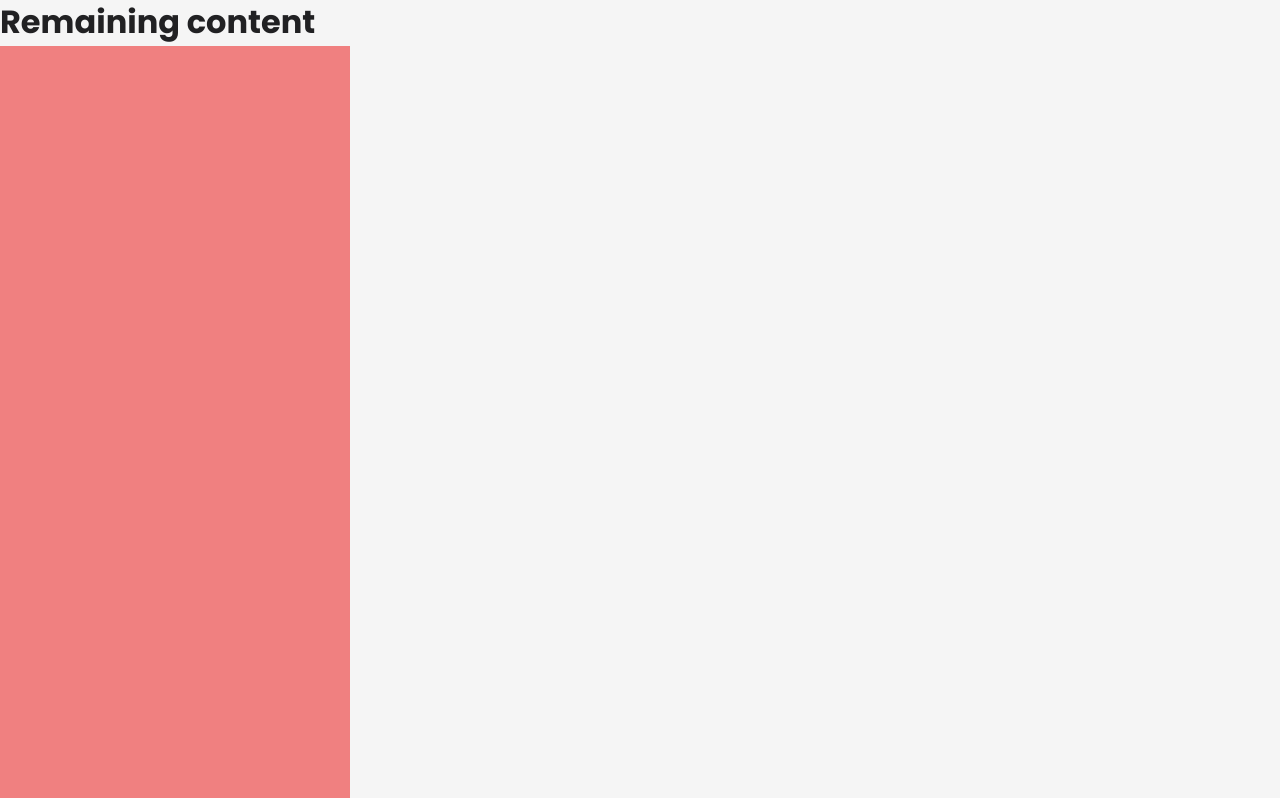
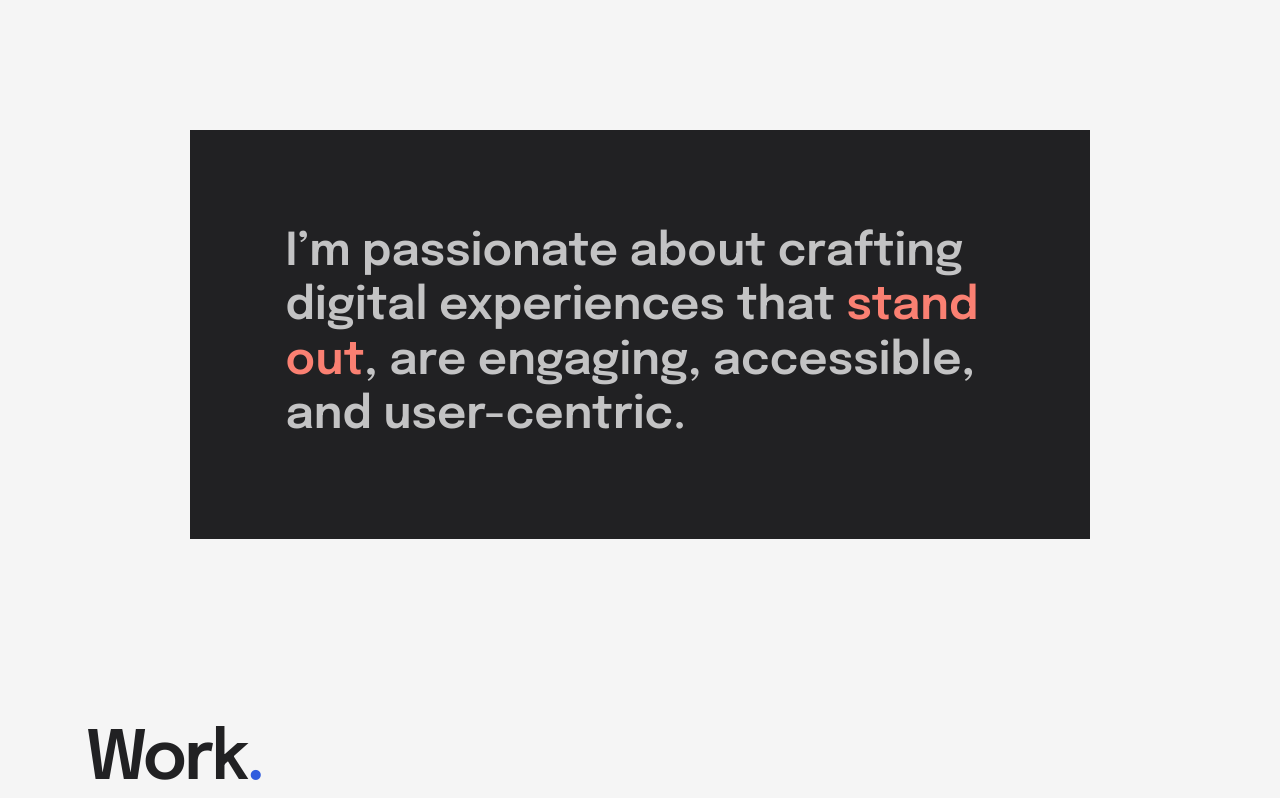
Before and after one commit to kunle-coded/kunleadesokan, a React (Vite) app in the folder v1/: page / in a window 1280 px wide. Shown: the part 802-1600 px from the top of the page. Built offline with nearby package versions, Linux system fonts and the light colour scheme.

Commit message:
complete intro section, create section title component, add h4 font size clamp function

```diff
--- a/v1/src/components/hero/Hero.tsx
+++ b/v1/src/components/hero/Hero.tsx
@@ -1,7 +1,5 @@
-import React, { MouseEventHandler, useEffect, useRef, useState } from 'react';
+// import React, { MouseEventHandler, useEffect, useRef, useState } from 'react';
 import TextButton from '../../ui/buttons/TextButton';
-import Display from '../../ui/headings/Display';
-import HeadingOne from '../../ui/headings/HeadingOne';
 import DesktopWireframe from './DesktopWireframe';
 import styles from './Hero.module.css';
 import MobileWireframe from './MobileWireframe';
@@ -23,11 +21,11 @@ function Hero() {
             <div className={styles.hroTxt}>
               {/* <p style={{ fontFamily: 'Fira Code' }}>{`<Hi, I'm,/>`}</p> */}
               <div className={styles.hroTxtDspl}>
-                <Display>Kunle</Display>
+                <h1 className="display">Kunle</h1>
                 <span>.</span>
               </div>
               <div className={styles.hroTxtHdg}>
-                <HeadingOne>Creating magic for the web.</HeadingOne>
+                <h1 className="headingOne">Creating magic for the web.</h1>
               </div>
               <div className={styles.hroTxtCta}>
                 <TextButton href="/work">View my work</TextButton>
--- a/v1/src/components/intro/Intro.module.css
+++ b/v1/src/components/intro/Intro.module.css
@@ -1,3 +1,45 @@
-.secCntnr {
+.secIntrCntnr {
   display: block;
+  width: 100%;
+  margin: 0;
+  margin-top: var(--margin-desktop-spcr);
+  margin-bottom: var(--margin-desktop-spcr);
+  padding: 0;
 }
+
+.intrInnrCntnr {
+  display: flex;
+  margin: var(--margin-desktop-clm);
+  padding: 0;
+}
+
+.intrCntWrppr {
+  display: flex;
+  justify-content: center;
+  -webkit-box-pack: center;
+  align-items: center;
+  -webkit-box-align: center;
+  width: 100%;
+  margin-top: 0;
+  margin-right: 6.25rem;
+  margin-left: 6.25rem;
+  margin-bottom: 0;
+}
+
+.intrCntCntnr {
+  display: flex;
+  justify-content: center;
+  -webkit-box-pack: center;
+  align-items: center;
+  -webkit-box-align: center;
+  width: 100%;
+  padding: 5.625rem;
+  padding: 6rem;
+  background-color: var(--blck-primary);
+  color: var(--wht-40);
+  position: relative;
+}
+
+.intrTxtHghlgt {
+  color: var(--acnt-tertiary);
+}
--- a/v1/src/components/intro/Intro.tsx
+++ b/v1/src/components/intro/Intro.tsx
@@ -1,7 +1,21 @@
 import styles from './Intro.module.css';
 
 function Intro() {
-  return <div className={styles.secCntnr}></div>;
+  return (
+    <div className={styles.secIntrCntnr}>
+      <div className={styles.intrInnrCntnr}>
+        <div className={styles.intrCntWrppr}>
+          <div className={styles.intrCntCntnr}>
+            <h4 className="headingFour">
+              I’m passionate about crafting digital experiences that{' '}
+              <span className={styles.intrTxtHghlgt}>stand out</span>, are
+              engaging, accessible, and user-centric.
+            </h4>
+          </div>
+        </div>
+      </div>
+    </div>
+  );
 }
 
 export default Intro;
--- a/v1/src/index.css
+++ b/v1/src/index.css
@@ -28,10 +28,14 @@
     2.75rem,
     3.5vw + 1.4375rem,
     4.5rem
-  ); /* line-height: 100%, SemiBold, -1.1%, Epilogue */
+  ); /* 72px line-height: 100%, SemiBold, -1.1%, Epilogue */
   --h2: 64px; /* line-height: 120%, Medium, 0%, Epilogue */
   --h3: 64px; /* line-height: 72px, Medium, 0%, Poppins */
-  --h4: 48px; /* line-height: 56px, SemiBold, 0%, Epilogue */
+  --h4: clamp(
+    1.875rem,
+    2.25vw + 1.03125rem,
+    3rem
+  ); /* line-height: 56px, SemiBold, 0%, Epilogue */
   --h4-scndry: 48px; /* line-height: 56px, SemiBold, 0%, Poppins */
   --h5: 18px; /* line-height: 100%, regular, 0%, Poppins, Upper */
 
@@ -101,6 +105,7 @@
   /* Margins */
   --margin-desktop-clm: 0 5.6rem;
   --margin-mobile-clm: 0 3.5rem; /* 0px 16px*/
+  --margin-desktop-spcr: 8.25rem;
 
   --dp-sct: 5.6rem;
   --mb-sct: 3.5rem; /* 16px */
@@ -196,5 +201,21 @@ a {
   font-weight: 600;
   line-height: 100%;
   letter-spacing: -1.1%;
+  letter-spacing: -0.04em;
   margin-left: -0.06em;
 }
+
+.headingFour {
+  font-family: var(--secondary-fnt);
+  font-size: var(--h4);
+  font-weight: 600;
+  line-height: 120%;
+  letter-spacing: 0%;
+  /* margin-left: -0.06em; */
+}
+
+.sectionTitle {
+  display: block;
+  margin: var(--margin-desktop-clm);
+  padding-top: 56px;
+}
--- a/v1/src/pages/Homepage.tsx
+++ b/v1/src/pages/Homepage.tsx
@@ -1,18 +1,13 @@
 import Hero from '../components/hero/Hero';
+import Intro from '../components/intro/Intro';
+import SectionTitle from '../ui/headings/SectionTitle';
 
 function Homepage() {
   return (
     <div>
       <Hero />
-      <h1>Remaining content</h1>
-      <div
-        style={{
-          width: '350px',
-          height: '900px',
-          backgroundColor: 'lightcoral',
-          marginBottom: '50px',
-        }}
-      ></div>
+      <Intro />
+      <SectionTitle title="Work" isPoint />
     </div>
   );
 }
--- a/v1/src/ui/headings/Display.tsx
+++ /dev/null
@@ -1,9 +0,0 @@
-interface DisplayProps {
-  children: string;
-}
-
-function Display({ children }: DisplayProps) {
-  return <h1 className="display">{children}</h1>;
-}
-
-export default Display;
--- /dev/null
+++ b/v1/src/ui/headings/SectionTitle.tsx
@@ -0,0 +1,17 @@
+interface SectionTitleProps {
+  title: string;
+  isPoint: boolean;
+}
+
+function SectionTitle({ title, isPoint }: SectionTitleProps) {
+  return (
+    <div className="sectionTitle">
+      <h1 className="headingOne">
+        {title}
+        {isPoint && <span style={{ color: '#305cde' }}>. </span>}{' '}
+      </h1>
+    </div>
+  );
+}
+
+export default SectionTitle;
```
Also changed, not shown: v1/src/ui/headings/HeadingFour.tsx (added, +9 -0 lines).
